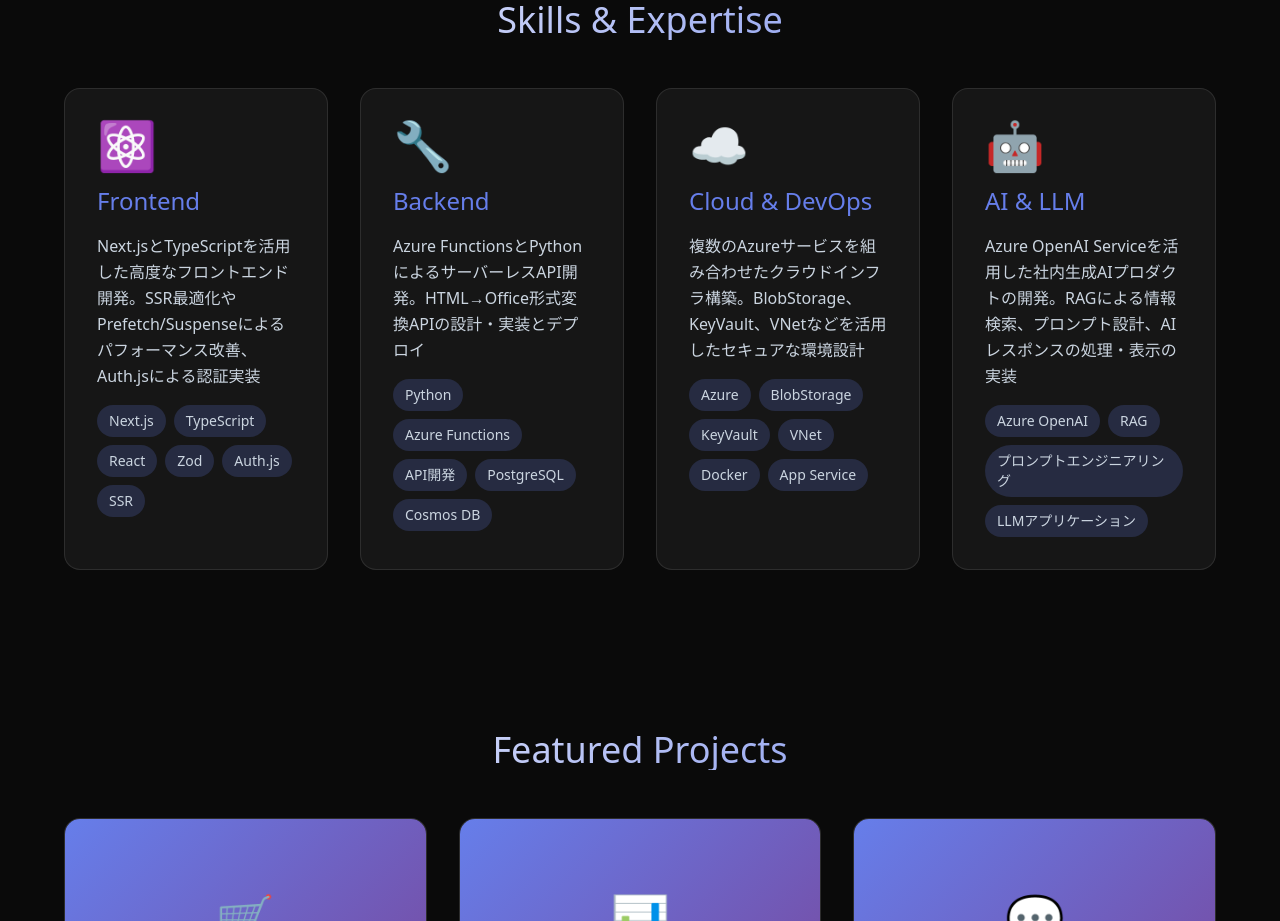
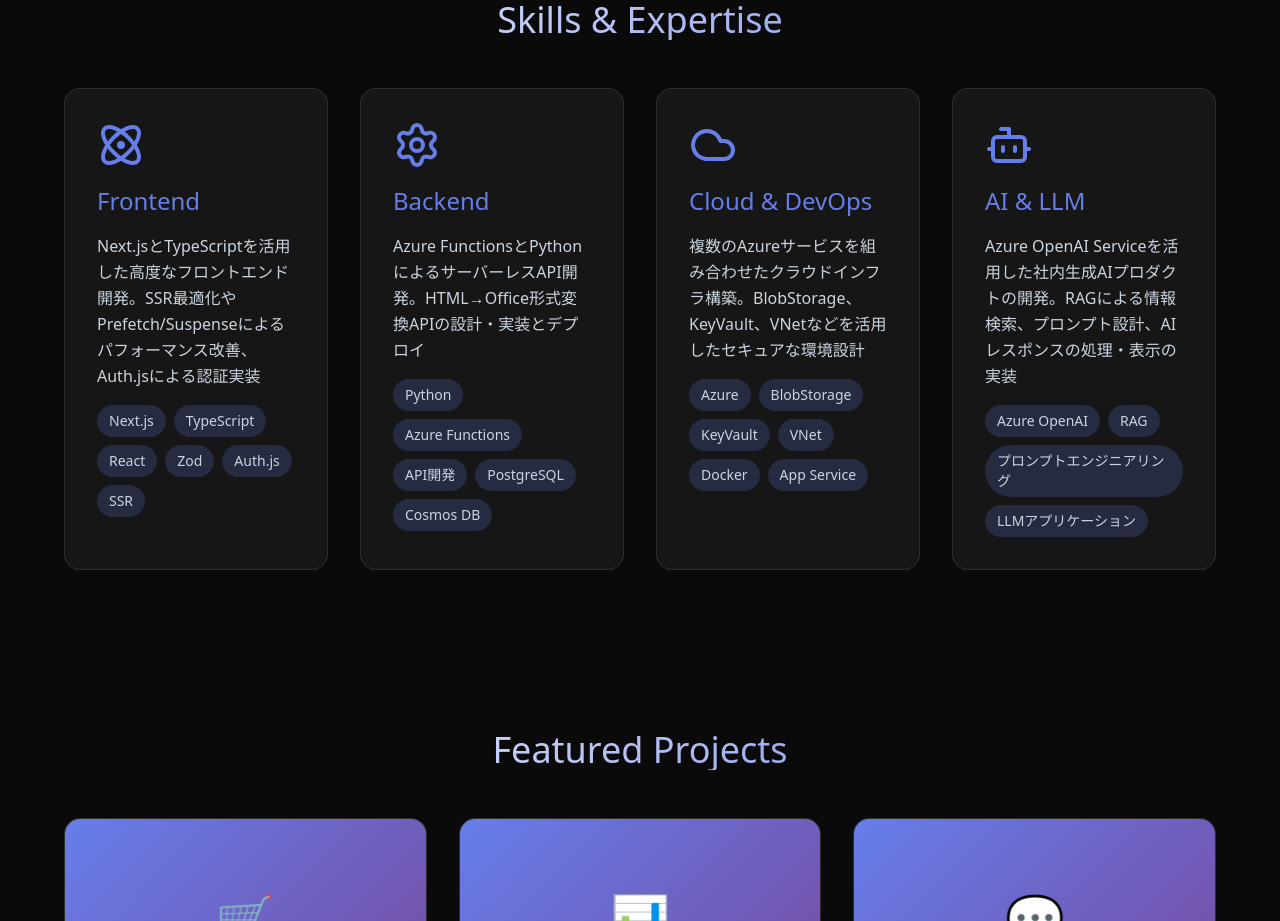
Before and after one commit to morimori-moribayashi/portfolio-1, a React (Vite) app in the folder portfolio/: page / in a window 1280 px wide. Shown: the part 880-1801 px from the top of the page. Built offline with nearby package versions, Linux system fonts and the light colour scheme.

Commit message:
アイコンを変更

```diff
--- a/portfolio/package.json
+++ b/portfolio/package.json
@@ -11,6 +11,7 @@
   },
   "dependencies": {
     "@tailwindcss/vite": "^4.1.16",
+    "lucide-react": "^0.548.0",
     "react": "^19.1.1",
     "react-dom": "^19.1.1"
   },
--- a/portfolio/src/components/Skills.tsx
+++ b/portfolio/src/components/Skills.tsx
@@ -1,7 +1,8 @@
 import { useState, useEffect, useRef } from 'react';
+import { Atom, Settings, Cloud, Bot } from 'lucide-react';
 
 interface SkillCardProps {
-    icon: string;
+    icon: React.ReactNode;
     title: string;
     description: string;
     tags: string[];
@@ -37,7 +38,7 @@
             ref={cardRef}
             className={`bg-white/5 p-8 rounded-2xl border border-white/10 transition-all duration-500 hover:-translate-y-3 hover:bg-white/8 hover:border-[#667eea] hover:shadow-[0_10px_40px_rgba(102,126,234,0.3)] ${isVisible ? 'opacity-100 translate-y-0' : 'opacity-0 translate-y-8'}`}
         >
-            <div className="text-5xl mb-4">{icon}</div>
+            <div className="text-[#667eea] mb-4">{icon}</div>
             <h3 className="text-2xl mb-4 text-[#667eea]">{title}</h3>
             <p className="text-[#cbd5e0] leading-relaxed">{description}</p>
             <div className="flex flex-wrap gap-2 mt-4">
@@ -52,25 +53,25 @@
 const Skills = () => {
 const skills = [
     {
-        icon: "⚛️",
+        icon: <Atom size={48} />,
         title: "Frontend",
         description: "Next.jsとTypeScriptを活用した高度なフロントエンド開発。SSR最適化やPrefetch/Suspenseによるパフォーマンス改善、Auth.jsによる認証実装",
         tags: ["Next.js", "TypeScript", "React", "Zod", "Auth.js", "SSR"]
     },
     {
-        icon: "🔧",
+        icon: <Settings size={48} />,
         title: "Backend",
         description: "Azure FunctionsとPythonによるサーバーレスAPI開発。HTML→Office形式変換APIの設計・実装とデプロイ",
         tags: ["Python", "Azure Functions", "API開発", "PostgreSQL", "Cosmos DB"]
     },
     {
-        icon: "☁️",
+        icon: <Cloud size={48} />,
         title: "Cloud & DevOps",
         description: "複数のAzureサービスを組み合わせたクラウドインフラ構築。BlobStorage、KeyVault、VNetなどを活用したセキュアな環境設計",
         tags: ["Azure", "BlobStorage", "KeyVault", "VNet", "Docker", "App Service"]
     },
     {
-        icon: "🤖",
+        icon: <Bot size={48} />,
         title: "AI & LLM",
         description: "Azure OpenAI Serviceを活用した社内生成AIプロダクトの開発。RAGによる情報検索、プロンプト設計、AIレスポンスの処理・表示の実装",
         tags: ["Azure OpenAI", "RAG", "プロンプトエンジニアリング", "LLMアプリケーション"]
```
Also changed, not shown: 1 other file (tests, documents, lock files or other folders).
